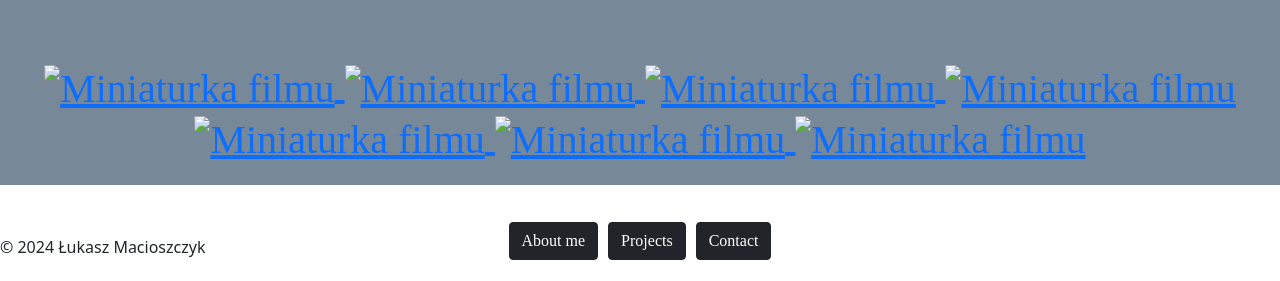
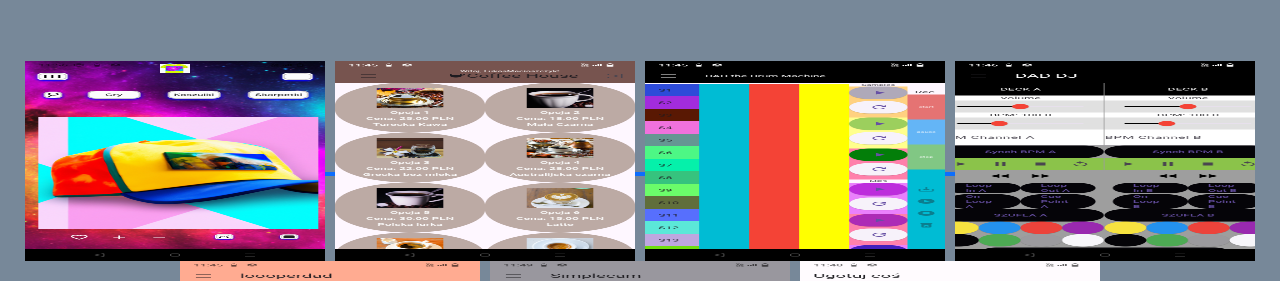
Before and after one commit to 14021984/PortfolioPage, a plain HTML site: page index.html in a window 1280 px wide. Shown: the part 672-953 px from the top of the page. Drawn offline with nearby package versions, Linux system fonts and the light colour scheme; some packages are replaced by stand-ins of ours; a script that the page names is missing.

Commit message:
Update index.html

```diff
--- a/index.html
+++ b/index.html
@@ -88,25 +88,25 @@
 <p></p>
 <h1>
   <a href="https://youtu.be/E3ilDV7yfn4" target="_blank">
-    <img src="moja_grafika.jpg" alt="Miniaturka filmu" width="300" height="200">
+    <img src="images/cardclub.png" alt="Miniaturka filmu" width="300" height="200">
   </a>
   <a href="https://youtu.be/p6JtGhhzVs4" target="_blank">
-    <img src="moja_grafika.jpg" alt="Miniaturka filmu" width="300" height="200">
+    <img src="images/coffehouse.png" alt="Miniaturka filmu" width="300" height="200">
   </a>
   <a href="https://youtu.be/3PGXKCSGaF0" target="_blank">
-    <img src="moja_grafika.jpg" alt="Miniaturka filmu" width="300" height="200">
+    <img src="images/dad.png" alt="Miniaturka filmu" width="300" height="200">
   </a>
   <a href="https://youtu.be/38XGs1Xuq1Q" target="_blank">
-    <img src="moja_grafika.jpg" alt="Miniaturka filmu" width="300" height="200">
+    <img src="images/dad_dj.png" alt="Miniaturka filmu" width="300" height="200">
   </a>
   <a href="https://youtu.be/8h0UrcUPsD0" target="_blank">
-    <img src="moja_grafika.jpg" alt="Miniaturka filmu" width="300" height="200">
+    <img src="images/loooperdad.png" alt="Miniaturka filmu" width="300" height="200">
   </a>
   <a href="https://youtu.be/GIWd7kGD3Mg" target="_blank">
-    <img src="moja_grafika.jpg" alt="Miniaturka filmu" width="300" height="200">
+    <img src="images/simplecam.png" alt="Miniaturka filmu" width="300" height="200">
   </a>
    <a href="https://youtu.be/j_wt1oD26JI" target="_blank">
-    <img src="moja_grafika.jpg" alt="Miniaturka filmu" width="300" height="200">
+    <img src="images/ugotuj_cos.png" alt="Miniaturka filmu" width="300" height="200">
   </a>
 </h1>
 </div>
```
